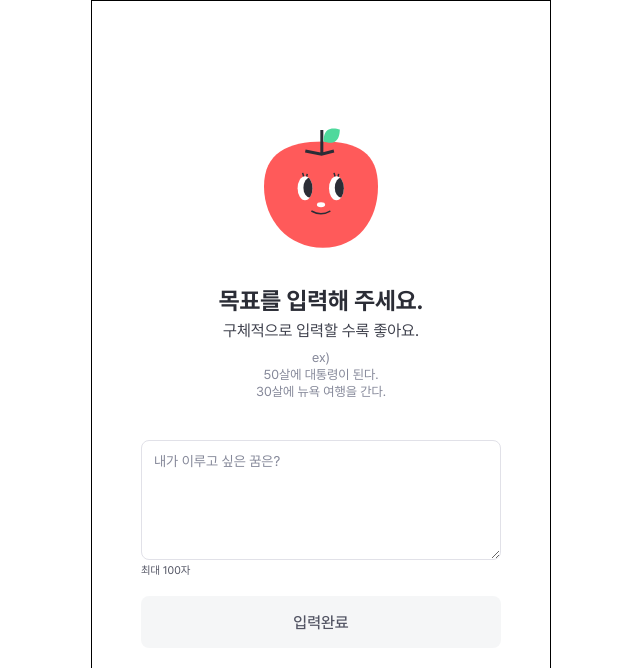
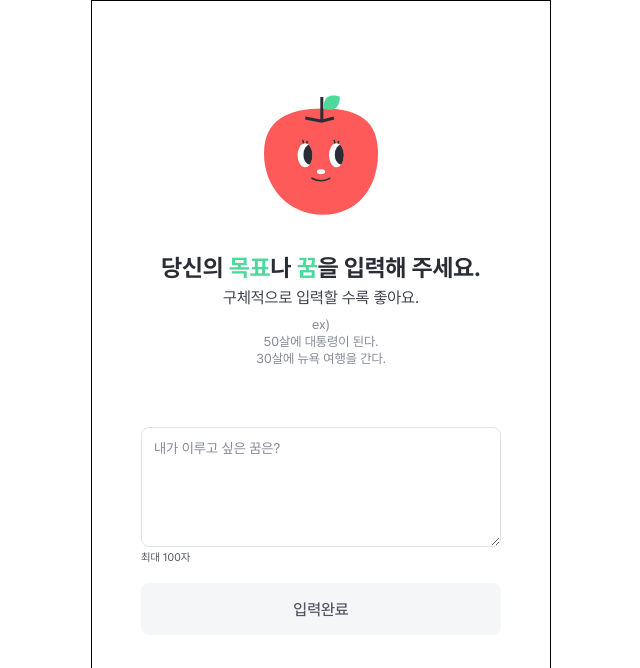
Before and after one commit to our-bbang/ggumtle_frontend, a React (Vite) app: page /write in a window 1280 px wide. Shown: the top 668 px of the page, without its empty margins (319-959 px from the left). Built offline with nearby package versions, Linux system fonts and the light colour scheme.

Commit message:
fix: 레이아웃 수정

```diff
--- a/src/components/write/MainText.tsx
+++ b/src/components/write/MainText.tsx
@@ -7,7 +7,10 @@ export const MainText = () => {
         src={import.meta.env.BASE_URL + './image/apple_img.svg'}
         alt="사과 캐릭터"
       />
-      <Text className="big">목표를 입력해 주세요.</Text>
+      <Text className="big">
+        당신의 <span className="green">목표</span>나{' '}
+        <span className="green">꿈</span>을 입력해 주세요.
+      </Text>
       <Text className="middle">구체적으로 입력할 수록 좋아요.</Text>
       <Text className="small">{`ex)`}</Text>
       <Text className="small">50살에 대통령이 된다.</Text>
@@ -18,11 +21,12 @@ export const MainText = () => {
 
 const MainTextContainer = styled.div`
   width: 100%;
-  height: 50%;
   display: flex;
   flex-direction: column;
   align-items: center;
   justify-content: end;
+
+  margin: 60px 0 20px;
 `;
 
 const Img = styled.img`
@@ -53,4 +57,8 @@ const Text = styled.div`
     color: ${({ theme }) => theme.colors.gray_600};
     margin: 2px 0;
   }
+
+  span.green {
+    color: ${({ theme }) => theme.colors.green};
+  }
 `;
--- a/src/components/write/WriteArea.tsx
+++ b/src/components/write/WriteArea.tsx
@@ -12,7 +12,6 @@ export const WriteArea = () => {
 
 const WriteAreaContainer = styled.div`
   width: 100%;
-  height: 50%;
 
   display: flex;
   flex-direction: column;
```
